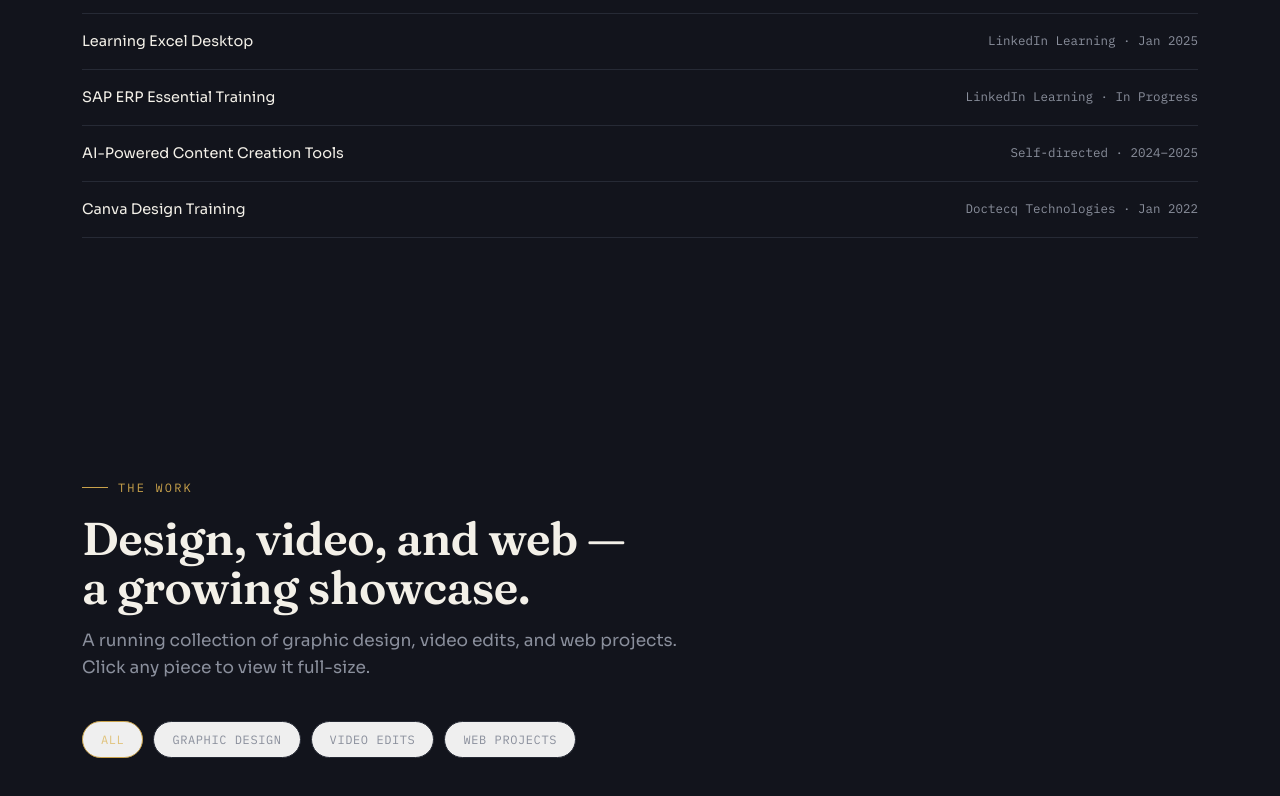
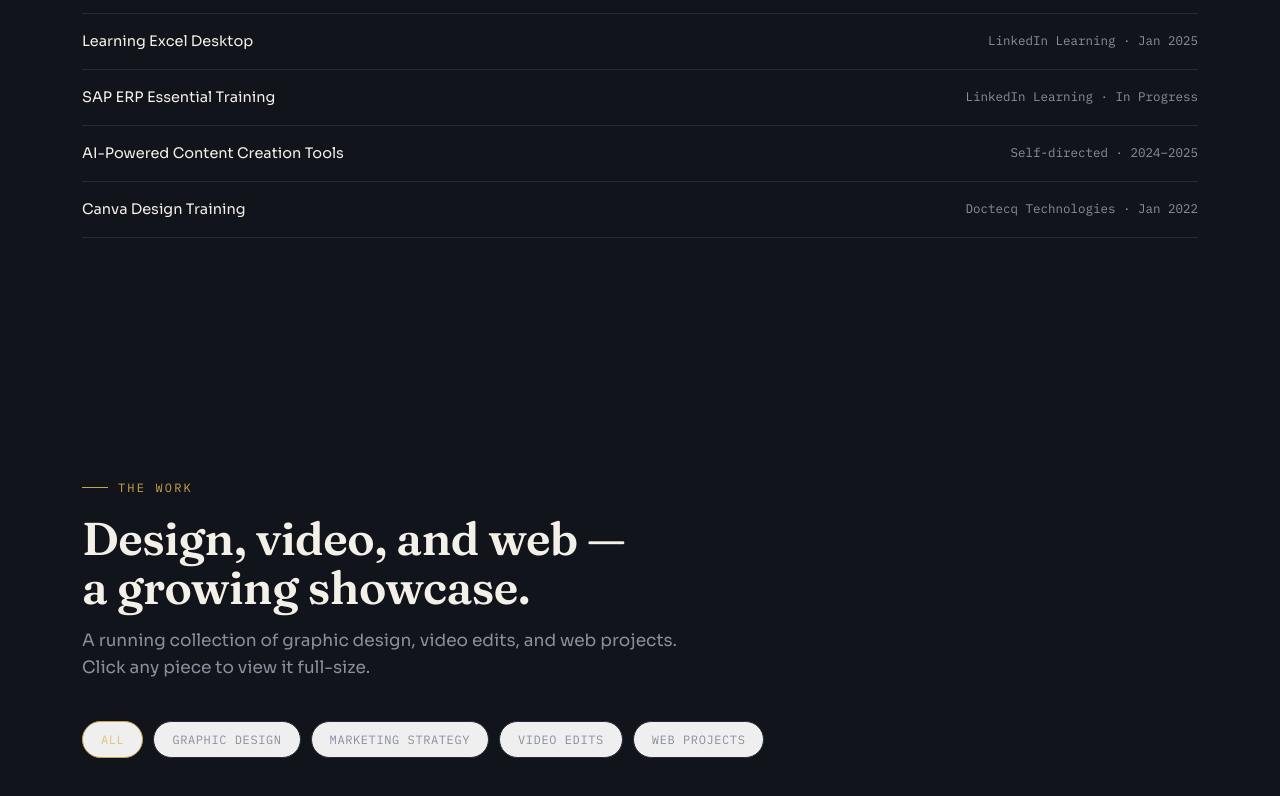
Before and after one commit to Jineetpanchal/jineetpanchal.github.io, a plain HTML site: page index.html in a window 1280 px wide. Shown: the part 4814-5610 px from the top of the page. Drawn offline with Linux system fonts and the light colour scheme.

Commit message:
Add Zolar Marketing Plan

```diff
--- a/assets/css/style.css
+++ b/assets/css/style.css
@@ -394,3 +394,9 @@ footer p{ font-family: var(--font-mono); font-size: 11.5px; color: var(--slate);
 .lb-dots{ position: absolute; bottom: 12px; left: 0; right: 0; display: flex; justify-content: center; gap: 8px; }
 .lb-dot{ width: 8px; height: 8px; border-radius: 50%; background: rgba(243,240,232,.35); border: 0; padding: 0; }
 .lb-dot.active{ background: var(--brass); }
+
+/* ---------- DOCUMENT STRIP (portrait pages, scrolls sideways) ---------- */
+.work-thumb-doc{ overflow-x: auto; -webkit-overflow-scrolling: touch; scrollbar-color: var(--brass) var(--ink-2); }
+.work-thumb-doc .work-strip{ display: flex; gap: 12px; width: max-content; }
+.work-thumb-doc .work-strip img{ width: 260px; flex: 0 0 260px; aspect-ratio: 8.5/11; object-fit: contain; background: #fff; }
+@media (max-width: 600px){ .work-thumb-doc .work-strip img{ width: 72vw; flex: 0 0 72vw; } }
--- a/assets/js/app.js
+++ b/assets/js/app.js
@@ -129,14 +129,14 @@ document.addEventListener('DOMContentLoaded', () => {
           <span class="work-cat-badge">${item.category}</span>`;
 
       card.innerHTML = `
-        <div class="work-thumb${isCarousel ? ' work-thumb-strip' : ''}">
+        <div class="work-thumb${isCarousel ? ' work-thumb-strip' : ''}${item.layout === 'doc' ? ' work-thumb-doc' : ''}">
           ${thumbHTML}
         </div>
         <div class="work-body">
           <div class="work-client">${item.client}</div>
           <div class="work-title">${item.title}</div>
           <p class="work-desc">${item.description}</p>
-          ${isCarousel ? `<span class="work-visit">${item.slides.length} slides — tap any slide to view full-size</span>` : ''}
+          ${isCarousel ? `<span class="work-visit">${item.layout === 'doc' ? item.slides.length + ' pages — scroll sideways, tap any page to read' : item.slides.length + ' slides — tap any slide to view full-size'}</span>` : ''}
           ${item.note ? `<p class="work-note">${item.note}</p>` : ''}
           ${isSite ? `<span class="work-visit">Visit live site →</span>` : ''}
         </div>
--- a/assets/js/work-data.js
+++ b/assets/js/work-data.js
@@ -19,10 +19,40 @@
    - link: for "site" — the live URL. For image/video, leave as ""
    - slides: for "carousel" only — array of image paths, in order.
              Shows as a full-width strip card; click opens a swipeable viewer.
+   - layout: for "carousel" — set to "doc" for portrait document pages (scrolling strip of pages)
    - note: optional small italic line under the description (e.g. confidentiality note)
    ============================================================ */
 
 const WORK_ITEMS = [
+
+  // ---------- MARKETING STRATEGY ----------
+  {
+    type: "carousel",
+    layout: "doc",
+    category: "Marketing Strategy",
+    client: "Zolar Technology & MFG (Canada)",
+    title: "3-month marketing plan — Month 1 in detail",
+    description: "A marketing plan prepared for Zolar Technology, a Canadian dental and veterinary laser manufacturer. Month 1 is laid out in detail: platform audit, content pillars, weekly content calendar, paid media, creative production, KPIs, budget, and a week-by-week execution plan. A contents page at the front shows what is covered.",
+    note: "Sections 4, 5, 7 and 8 (content calendar, paid advertising, KPIs and budget) are blurred because they contain company-specific schedules, ad budgets and performance targets. Full plan available to discuss in conversation.",
+    thumb: "assets/img/work/zolar-strategy/zolar-strategy-01.jpg",
+    slides: [
+      "assets/img/work/zolar-strategy/zolar-strategy-01.jpg",
+      "assets/img/work/zolar-strategy/zolar-strategy-02.jpg",
+      "assets/img/work/zolar-strategy/zolar-strategy-03.jpg",
+      "assets/img/work/zolar-strategy/zolar-strategy-04.jpg",
+      "assets/img/work/zolar-strategy/zolar-strategy-05.jpg",
+      "assets/img/work/zolar-strategy/zolar-strategy-06.jpg",
+      "assets/img/work/zolar-strategy/zolar-strategy-07.jpg",
+      "assets/img/work/zolar-strategy/zolar-strategy-08.jpg",
+      "assets/img/work/zolar-strategy/zolar-strategy-09.jpg",
+      "assets/img/work/zolar-strategy/zolar-strategy-10.jpg",
+      "assets/img/work/zolar-strategy/zolar-strategy-11.jpg",
+      "assets/img/work/zolar-strategy/zolar-strategy-12.jpg",
+      "assets/img/work/zolar-strategy/zolar-strategy-13.jpg",
+      "assets/img/work/zolar-strategy/zolar-strategy-14.jpg",
+      "assets/img/work/zolar-strategy/zolar-strategy-15.jpg"
+    ]
+  },
 
   // ---------- WEB PROJECTS ----------
   {
--- a/index.html
+++ b/index.html
@@ -228,6 +228,7 @@
     <div class="work-filters reveal">
       <button class="filter-btn active" data-filter="All">All</button>
       <button class="filter-btn" data-filter="Graphic Design">Graphic Design</button>
+      <button class="filter-btn" data-filter="Marketing Strategy">Marketing Strategy</button>
       <button class="filter-btn" data-filter="Video Edits">Video Edits</button>
       <button class="filter-btn" data-filter="Web Projects">Web Projects</button>
     </div>
```
Also changed, not shown: assets/img/work/zolar-strategy/zolar-strategy-01.jpg (added), assets/img/work/zolar-strategy/zolar-strategy-02.jpg (added), assets/img/work/zolar-strategy/zolar-strategy-03.jpg (added), assets/img/work/zolar-strategy/zolar-strategy-04.jpg (added), assets/img/work/zolar-strategy/zolar-strategy-05.jpg (added), assets/img/work/zolar-strategy/zolar-strategy-06.jpg (added), assets/img/work/zolar-strategy/zolar-strategy-07.jpg (added), assets/img/work/zolar-strategy/zolar-strategy-08.jpg (added), assets/img/work/zolar-strategy/zolar-strategy-09.jpg (added), assets/img/work/zolar-strategy/zolar-strategy-10.jpg (added), assets/img/work/zolar-strategy/zolar-strategy-11.jpg (added), assets/img/work/zolar-strategy/zolar-strategy-12.jpg (added), assets/img/work/zolar-strategy/zolar-strategy-13.jpg (added), assets/img/work/zolar-strategy/zolar-strategy-14.jpg (added), 1 more files.
